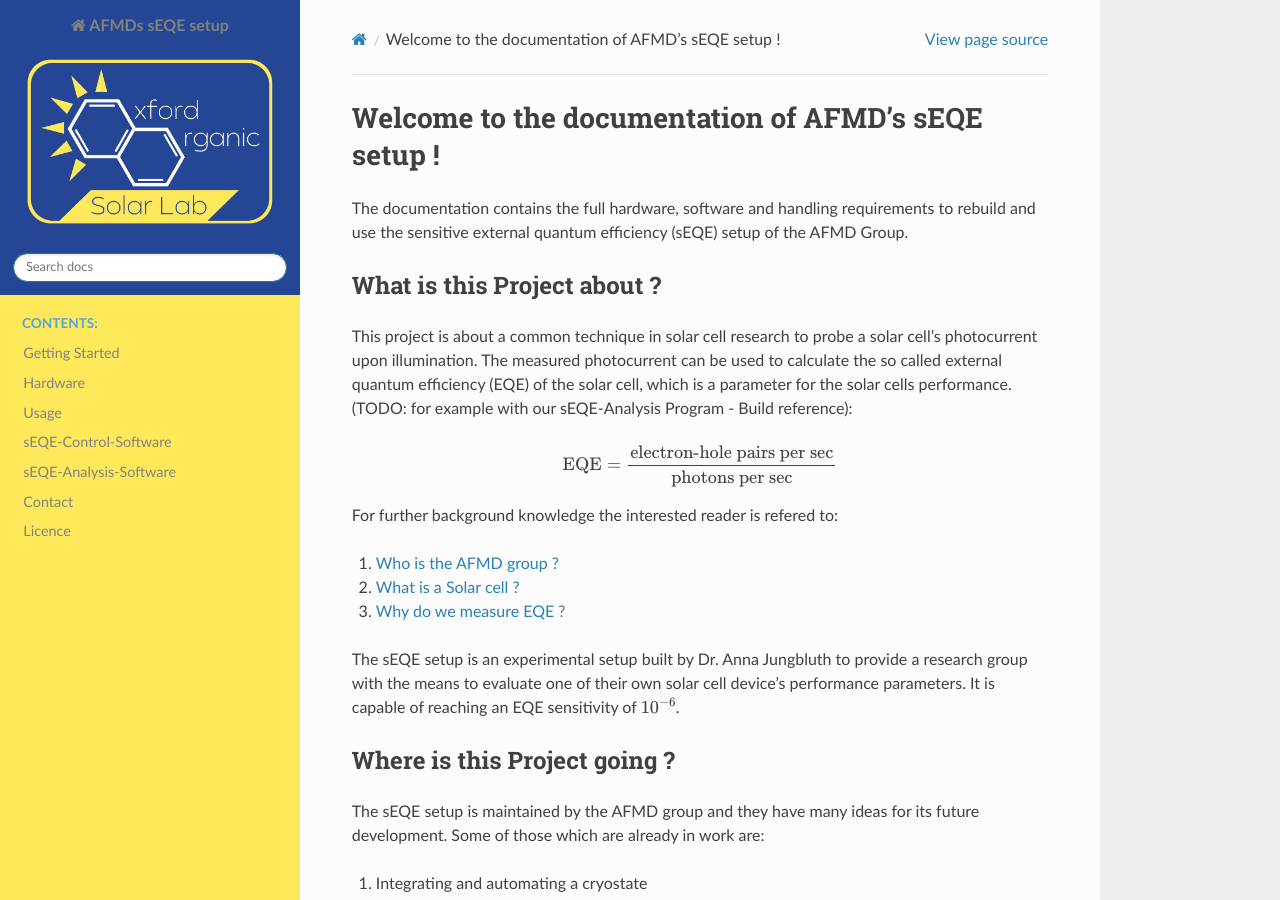
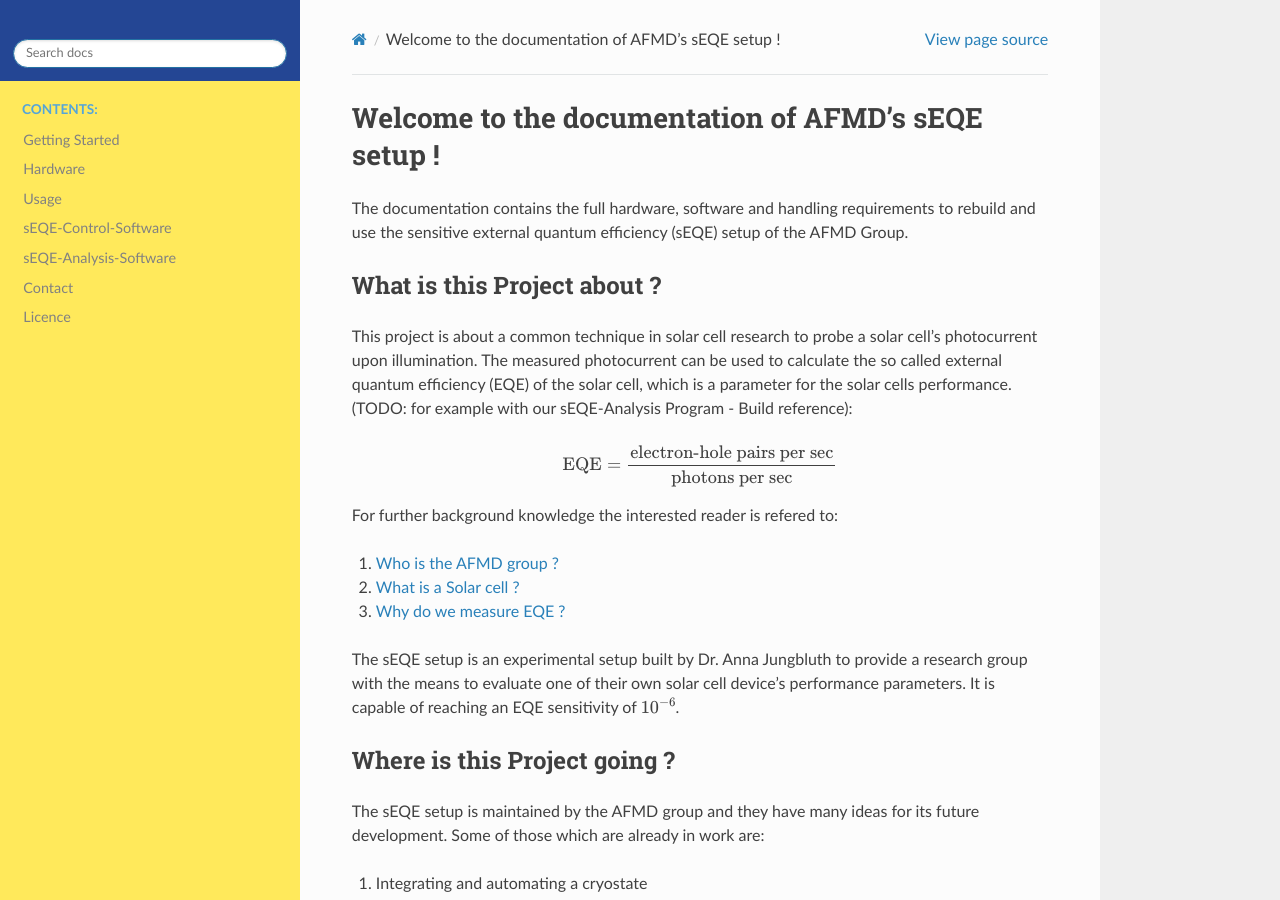
Before and after one commit to mzjswjz/sEQE-Setup_Mac, a Sphinx documentation site: the page built from docs/source/index.rst, in a window 1280 px wide and 900 px high. Built offline with Sphinx 7.4.7 and the Read the Docs theme 2.0.0, drawn with Linux system fonts in a browser that asks for light colours.

```diff
--- a/docs/source/conf.py
+++ b/docs/source/conf.py
@@ -44,8 +44,8 @@
 
 html_theme = "sphinx_rtd_theme"
 html_static_path = ['_static','_assets']
-html_logo = "_static/AFMD_logo.png"
+# html_logo = "_static/AFMD_placeholder.png"
 html_theme_options = {
-    'logo_only': False,
+    'logo_only': True,
     'display_version': False,
 }
```
Also changed, not shown: docs/source/_static/AFMD_placeholder.png (added).
